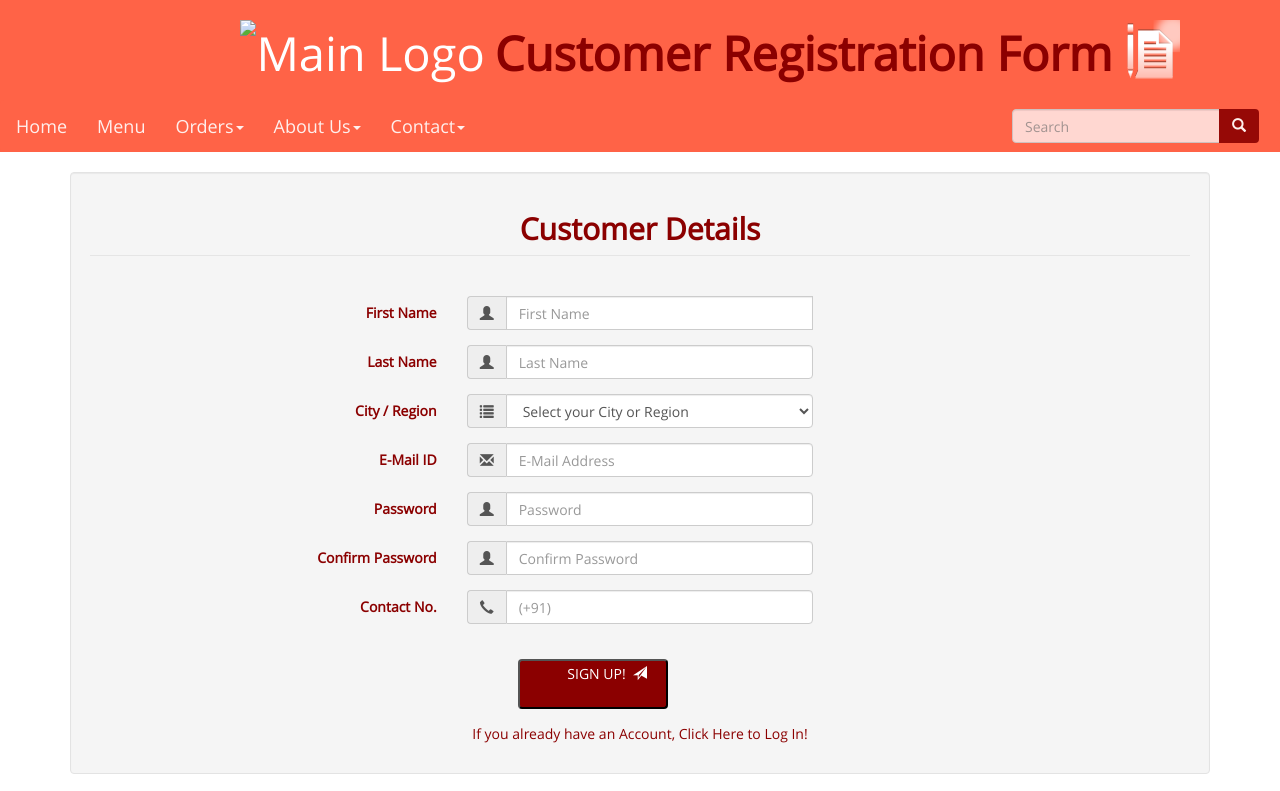
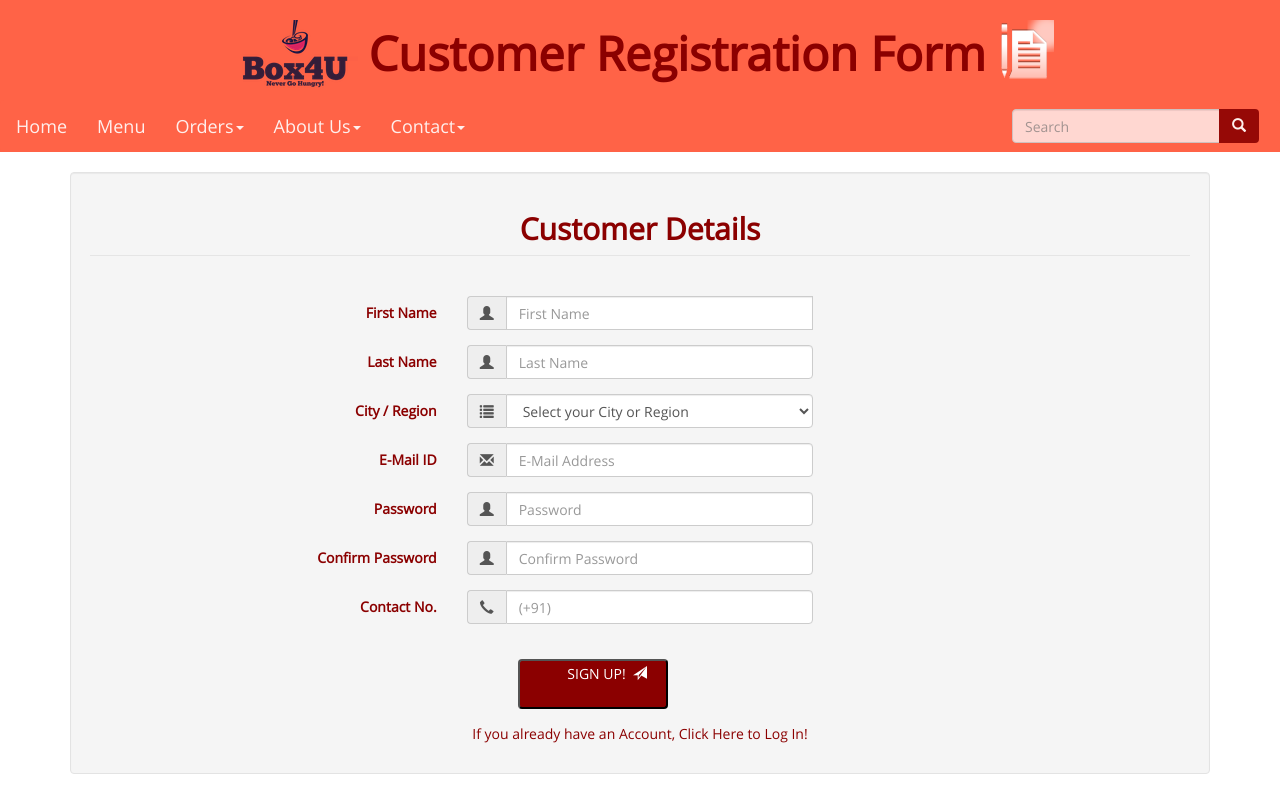
Before and after one commit to frizzid07/WDLProject, a plain HTML site: page signUp.html in a window 1280 px wide. Shown: the top 791 px of the page. Drawn offline with nearby package versions, Linux system fonts and the light colour scheme; files whose address does not match are found by name.

Commit message:
Update signUp.html

```diff
--- a/signUp.html
+++ b/signUp.html
@@ -17,7 +17,7 @@
 		<div class="container-fluid">
 			<div class="row">
 				<div class="menuColumn" style="height: 100px;">
-					<p class="pHomeHead" style="text-indent: 0; font-family: Product Sans;top: 20px; left: 18%;font-size: 47px;"><a href="index.html"><img src="logos\trans2.png" alt="Main Logo" title="Box4U" style="float:left" hspace="10"/></a>
+					<p class="pHomeHead" style="text-indent: 0; font-family: Product Sans;top: 20px; left: 18%;font-size: 47px;"><a href="index.html"><img src="trans2.png" alt="Main Logo" title="Box4U" style="float:left" hspace="10"/></a>
                     <b>Customer Registration Form</b>
                     <a href="#"><img src="regForm.png" alt="Registration Form" title="Registration Form" style="float:right" hspace="10"/></a>
 					</p>
```
